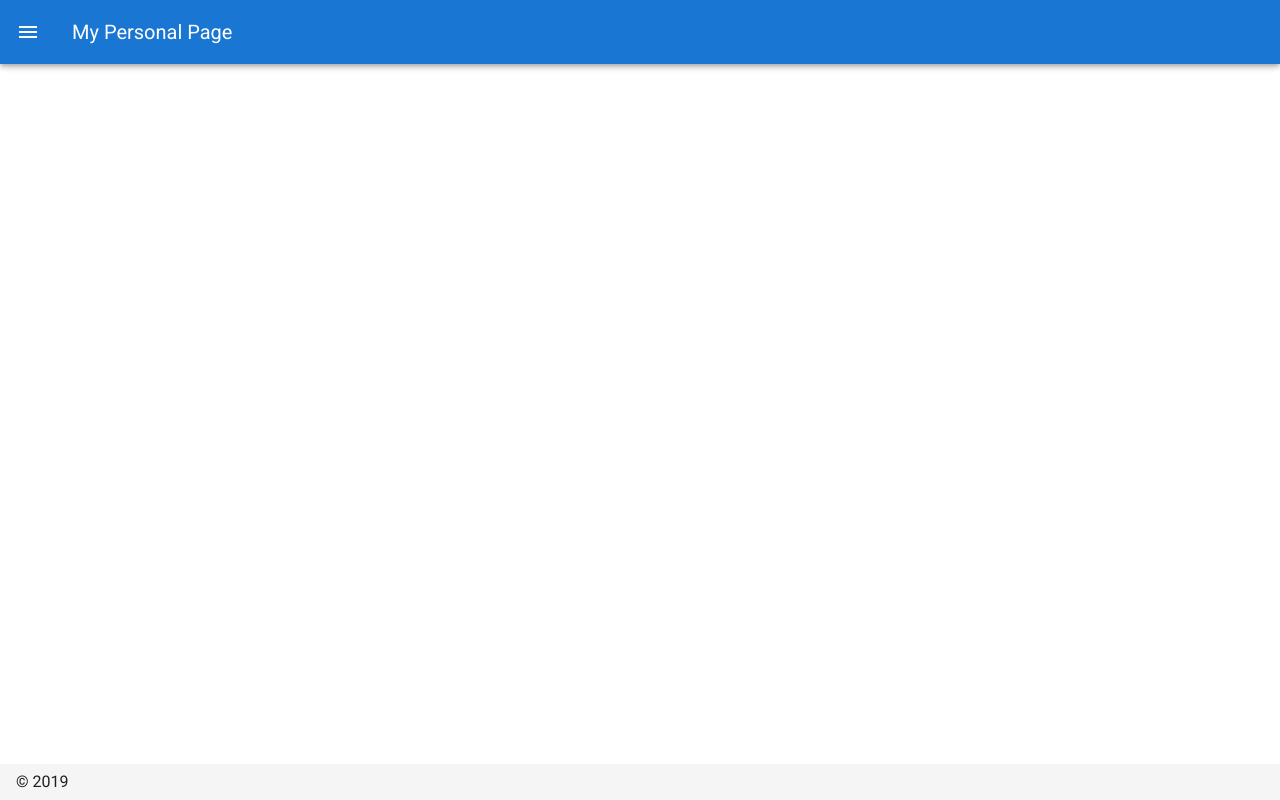
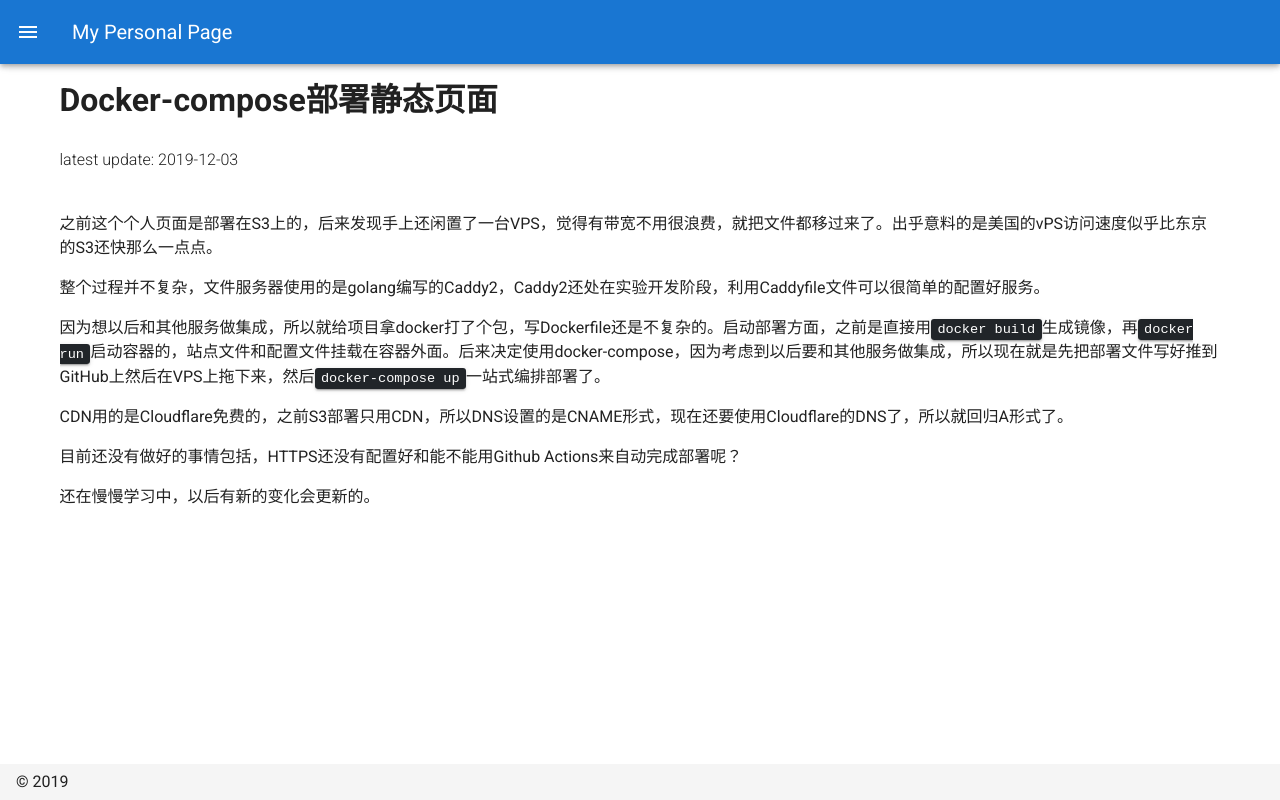
Before and after one commit to jialanxin/personalPage, a Nuxt app: page /posts/DockerDeploy in a window 1280 px wide. Built offline with nearby package versions, Linux system fonts and the light colour scheme.

Commit message:
write DockerDeploy

```diff
--- a/pages/index.vue
+++ b/pages/index.vue
@@ -29,6 +29,12 @@ export default {
   data() {
     return {
       posts: [
+                {
+          id: 2,
+          title: "Docker-compose部署静态页面",
+          lastUpdate: "2019-12-03",
+          link: "/posts/DockerDeploy"
+        },
         {
           id: 1,
           title: "用Nuxt编写一个个人页面",
--- /dev/null
+++ b/pages/posts/DockerDeploy.vue
@@ -0,0 +1,37 @@
+<template>
+<v-container>
+  <v-row>
+    <v-col>
+      <h1>{{title}}</h1>
+    </v-col>
+  </v-row>
+  <v-row>
+    <v-col>
+      <p class="font-weight-light">latest update: {{lastUpdate}}</p>
+    </v-col>
+  </v-row>
+  <v-row>
+    <v-col>
+      <p>之前这个个人页面是部署在S3上的，后来发现手上还闲置了一台VPS，觉得有带宽不用很浪费，就把文件都移过来了。出乎意料的是美国的vPS访问速度似乎比东京的S3还快那么一点点。</p>
+      <p>整个过程并不复杂，文件服务器使用的是golang编写的Caddy2，Caddy2还处在实验开发阶段，利用Caddyfile文件可以很简单的配置好服务。</p>
+      <p>因为想以后和其他服务做集成，所以就给项目拿docker打了个包，写Dockerfile还是不复杂的。启动部署方面，之前是直接用<kbd>docker build</kbd>生成镜像，再<kbd>docker run</kbd>启动容器的，站点文件和配置文件挂载在容器外面。后来决定使用docker-compose，因为考虑到以后要和其他服务做集成，所以现在就是先把部署文件写好推到GitHub上然后在VPS上拖下来，然后<kbd>docker-compose up</kbd>一站式编排部署了。</p>
+      <p>CDN用的是Cloudflare免费的，之前S3部署只用CDN，所以DNS设置的是CNAME形式，现在还要使用Cloudflare的DNS了，所以就回归A形式了。</p>
+      <p>目前还没有做好的事情包括，HTTPS还没有配置好和能不能用Github Actions来自动完成部署呢？</p>
+      <p>还在慢慢学习中，以后有新的变化会更新的。</p>
+    </v-col>
+  </v-row>
+</v-container>
+</template>
+
+<script>
+
+export default {
+  data(){
+    return {
+      title: "Docker-compose部署静态页面",
+      lastUpdate:"2019-12-03"
+    }
+  }
+
+}
+</script>
--- a/pages/posts/ToBuildNuxtBlog.vue
+++ b/pages/posts/ToBuildNuxtBlog.vue
@@ -31,4 +31,4 @@ export default {
   }
 
 }
-</script>>
+</script>
```
